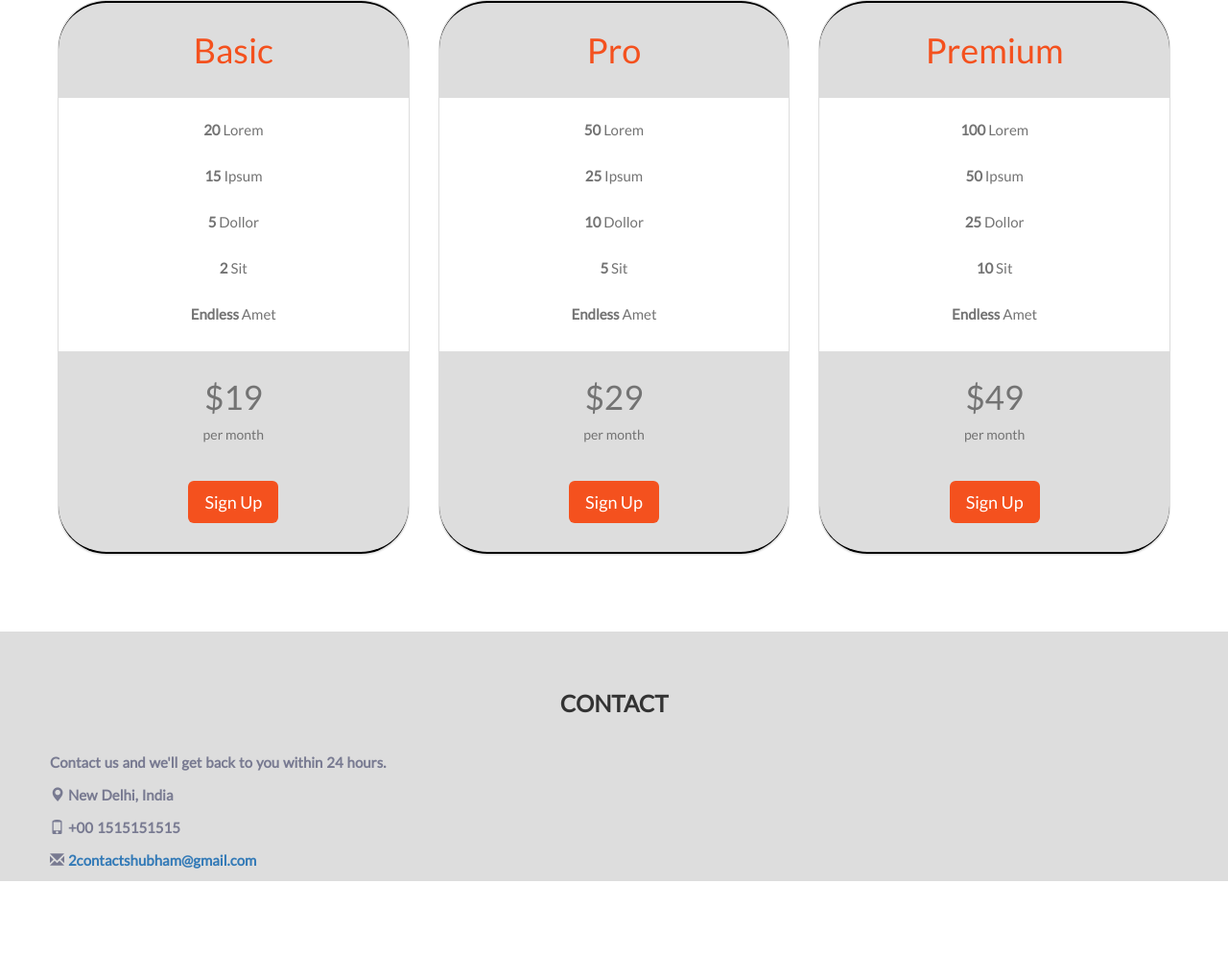
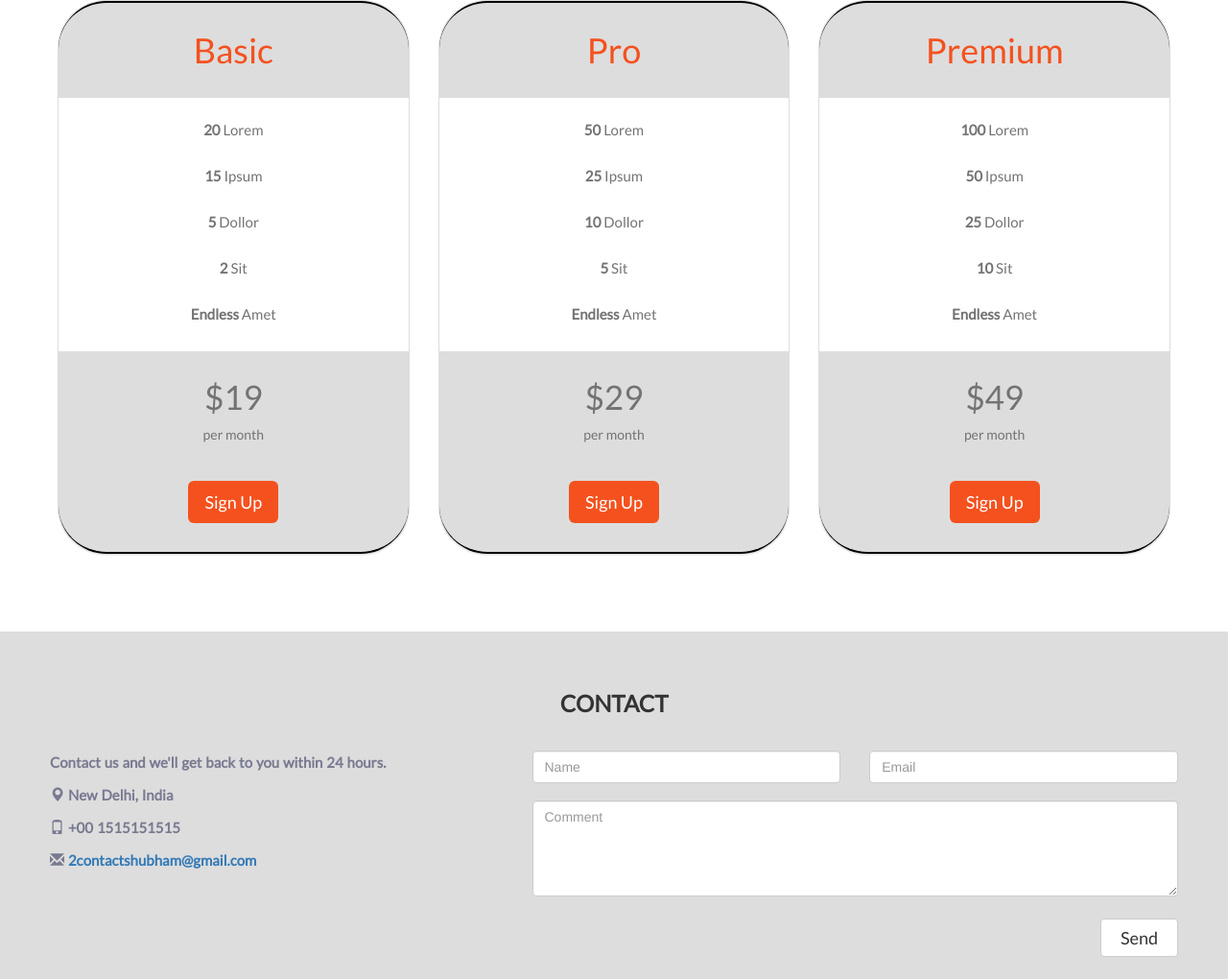
Before and after one commit to shubham2o/Company, a plain HTML site: page index.html in a window 1280 px wide. Shown: the part 3447-4467 px from the top of the page at 96% size. Before the commit the page ends 4365 px from the top, so only its background shows below. Drawn offline with nearby package versions, Linux system fonts and the light colour scheme.

Commit message:
.contact (complete) - index.html | css.css fixed

```diff
--- a/css.css
+++ b/css.css
@@ -580,12 +580,15 @@
  }
 
 
- /*  */
+                             /*------------------ CONTACT --------------------
+                             ------------------- .concol1 --------------------
+                             ------------------- .concol2 --------------------
+                             --------- .row1 - .row1col1 , .row1col2 ---------
+                             --------------- .row2 - .row2col1 -------------*/
 
  .contact {
      margin-top: 10px;
      background-color: #DDDDDD;;
-
  }
 
 
@@ -597,19 +600,75 @@
  }
 
 
+ .contact .row {
+     margin: 0px 22px;
+ }
+
+
  .contact .concol1 {
      font: 15px Lato, sans-serif ;
      color: #787A91;
      font-weight: bolder ;
      word-spacing: 1px;
      line-height: 24px;
-     margin-left: 22px;
  }
 
 
  .contact .concol1 a {
      text-decoration: none;
  }
+
+
+ .concol2 .row1 {
+     margin: 0px -15px;
+ }
+
+
+ .concol2 .row2 {
+     margin: 18px -15px;
+ }
+
+
+ .row2col1 textarea {
+     height: 100px;
+ }
+
+
+ .concol2 .row3 {
+     margin: 23px -15px;
+     text-align: right;
+ }
+
+
+ .concol2 .row3 button {
+     margin-right: 15px;
+     padding: 8px 20px;
+     font: 18px Lato, sans-serif ;
+ }
+
+
+                             /*---------------------------------------
+                             ------------ MEDIA SCREEN {} ------------
+                             -- .concol2 .row1 .row1col1 , .row1col2--
+                             ---------------------------------------*/
+
+  @media screen and (max-width: 768px) {
+     .concol2 .row1 .row1col1,
+     .concol2 .row1 .row1col2  {
+         margin-top: 10px;
+     }
+     .concol2 .row1 .row1col2  {
+         margin-bottom: 15px;
+     }
+ }
+
+
+
+
+
+
+
+
 
 
 
--- a/index.html
+++ b/index.html
@@ -340,10 +340,15 @@
          </div>
 
 
-         <!--  -->
+                                     <!------------------ CONTACT --------------------
+                                     ------------------- .concol1 --------------------
+                                     ------------------- .concol2 --------------------
+                                     --------- .row1 - .row1col1 , .row1col2 ---------
+                                     --------------- .row2 - .row2col1 -------------->
 
          <div class="container-fluid contact">
              <h3 class="text-center">CONTACT</h3>
+             <div class="row">
                  <div class="col-sm-5 concol1">
                      <p>Contact us and we'll get back to you within 24 hours.</p>
                      <p><span class="glyphicon glyphicon-map-marker"></span> New Delhi, India</p>
@@ -354,9 +359,38 @@
                          </a>
                      </p>
                  </div>
+                 <div class="col-sm-7 concol2">
+                     <div class="row row1">
+                         <div class="col-sm-6 row1col1">
+                             <input type="text" name="name" placeholder="Name" class="form-control" required>
+                         </div>
+                         <div class="col-sm-6 row1col2">
+                             <input type="email" name="email" placeholder="Email" class="form-control" required>
+                         </div>
+                     </div>
+                     <div class="row row2">
+                         <div class="col-sm-12 row2col1">
+                             <textarea placeholder="Comment" class="form-control" id="comments" name="comments" required></textarea>
+                         </div>
+                     </div>
+                     <div class="row row3">
+                         <button type="button" class="btn btn-default">Send</button>
+                     </div>
+                 </div>
+             </div>
          </div>
      </body>
  </html>
+
+
+
+
+
+
+
+
+
+
 
 
 
```
Lines whose indentation alone changed are shown as unchanged.
